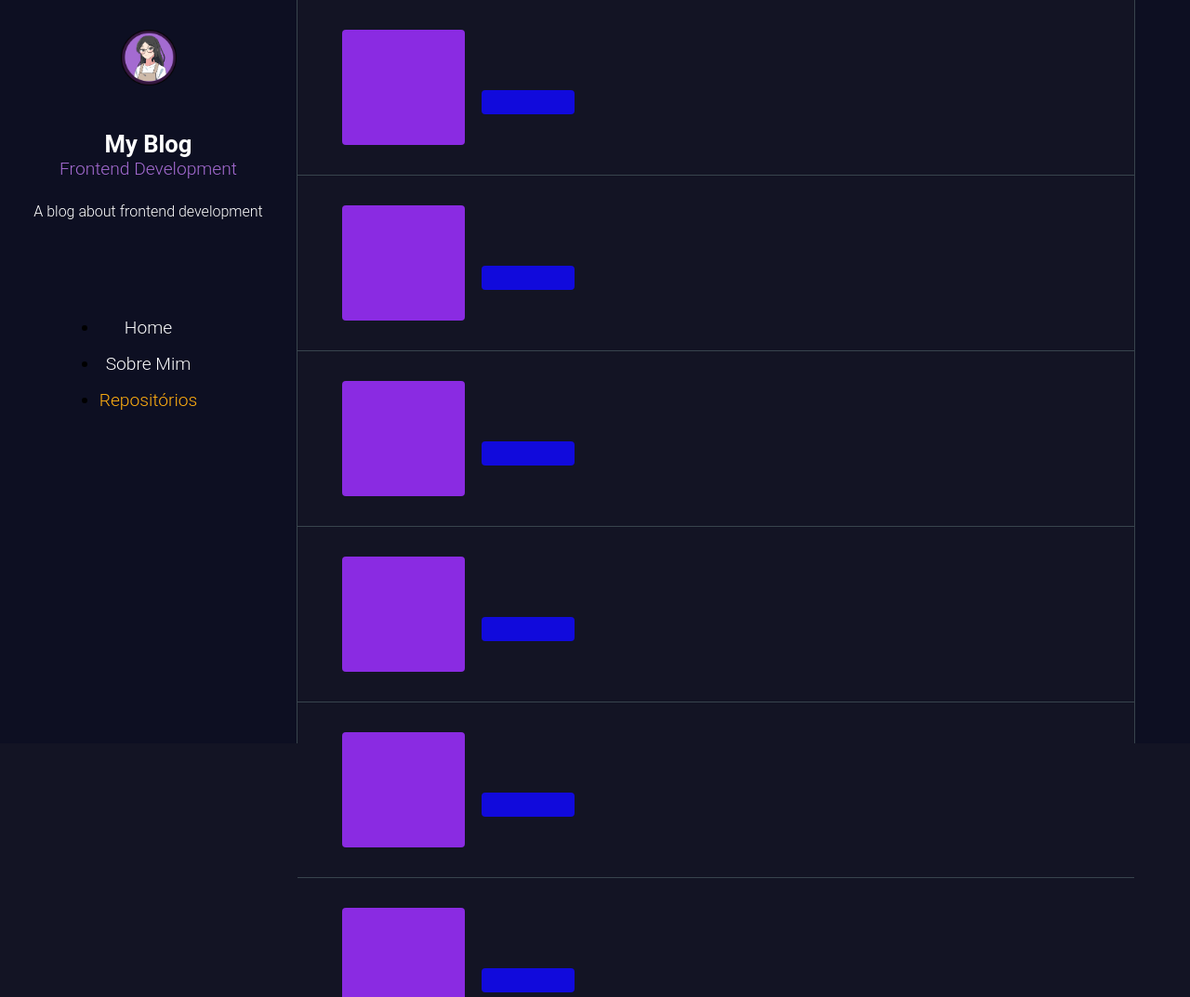
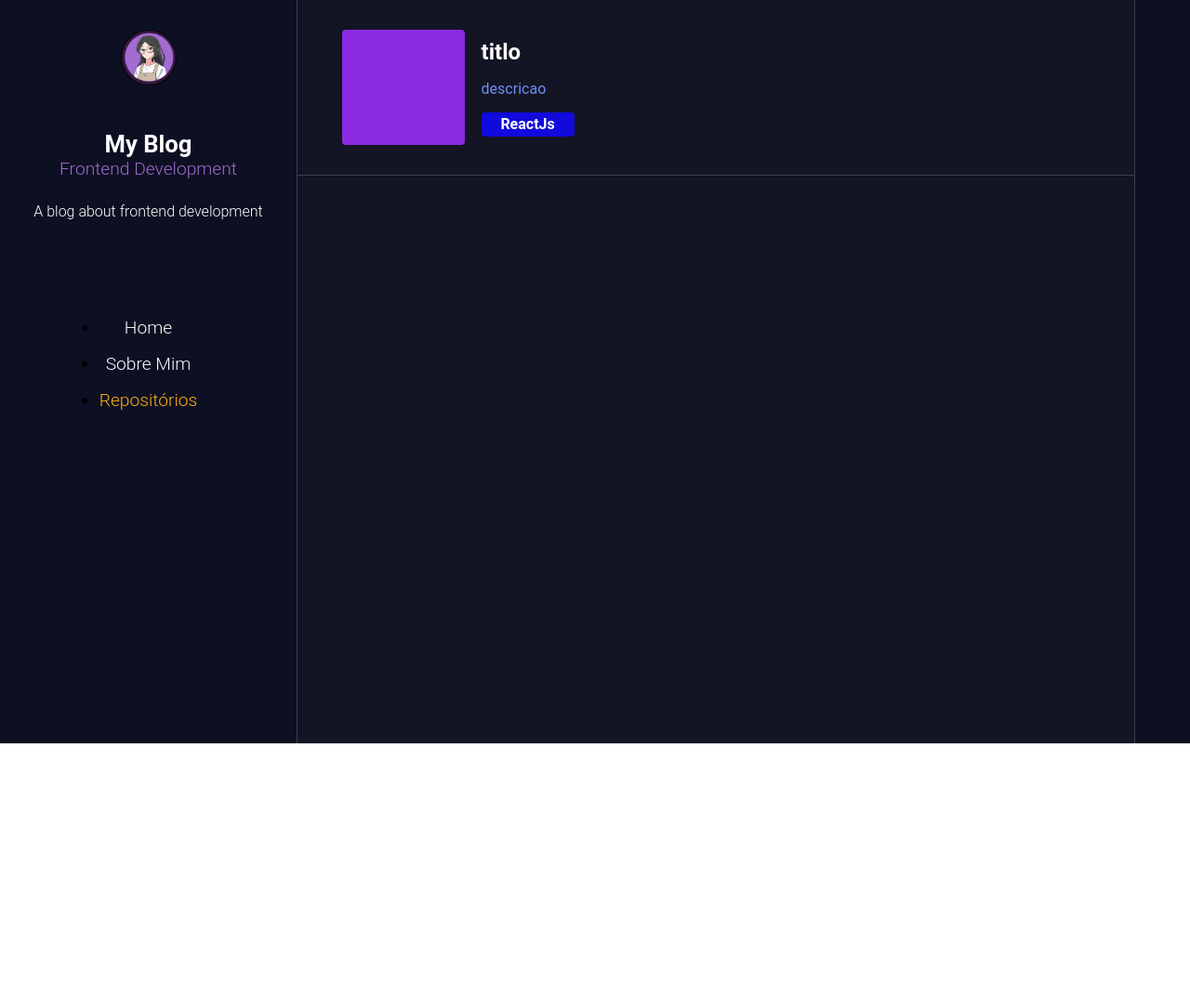
Before and after one commit to nataliaaraujo0/my-blog, a Gatsby site: page /repositories in a window 1280 px wide. Shown: the top 1073 px of the page at 93% size. After the commit the page ends 800 px from the top, so only its background shows below. Built offline with nearby package versions, Linux system fonts and the light colour scheme; Gatsby itself is replaced by a stand-in of ours; some icons are missing.

Commit message:
refactor: component tag

```diff
--- a/gatsby-config.js
+++ b/gatsby-config.js
@@ -7,6 +7,7 @@ module.exports = {
     siteUrl: `https://gatsbystarterdefaultsource.gatsbyjs.io/`,
   },
   plugins: [
+    `gatsby-plugin-typescript`,
     `gatsby-plugin-styled-components`,
     `gatsby-plugin-image`,
     {
--- a/package.json
+++ b/package.json
@@ -11,6 +11,7 @@
     "gatsby-plugin-manifest": "^4.21.0",
     "gatsby-plugin-sharp": "^4.22.0",
     "gatsby-plugin-styled-components": "^5.22.0",
+    "gatsby-plugin-typescript": "^4.22.0",
     "gatsby-source-filesystem": "^4.21.1",
     "gatsby-transformer-sharp": "^4.22.0",
     "prop-types": "^15.8.1",
--- a/src/components/RepoGitbub/index.jsx
+++ /dev/null
@@ -1,25 +0,0 @@
-import React from 'react'
-
-import * as S from './styled'
-
-export const RepoGithub = ({ slug, img, title, description, bgTag, titleTag }) => {
-	return (
-		<S.RepoLink to={slug}>
-			<S.RepoItemWrapper>
-				<S.RepoImage>
-					<h1>{img}</h1>
-				</S.RepoImage>
-
-				<S.ContentInfoWrapper>
-					<h1>{title}</h1>
-					<description>{description}</description>
-					<S.RepoTagList>
-						<S.RepoTag background={bgTag}>{titleTag}</S.RepoTag>
-
-					</S.RepoTagList>
-				</S.ContentInfoWrapper>
-
-			</S.RepoItemWrapper>
-		</S.RepoLink>
-	)
-}
--- /dev/null
+++ b/src/components/RepoGitbub/index.tsx
@@ -0,0 +1,35 @@
+import React from "react"
+import { RepoTag } from "../RepoTag"
+
+import * as S from "./styled"
+
+export interface RepoProps {
+  slug?: string
+  img?: string
+  title: string
+  description: string
+}
+
+export const RepoGithub = ({
+  slug,
+  img,
+  title = "titlo",
+  description = "descricao",
+}: RepoProps) => {
+  return (
+    <S.RepoLink to={slug}>
+      <S.RepoItemWrapper>
+        <S.RepoImage>
+          <img>{img}</img>
+        </S.RepoImage>
+        <S.ContentInfoWrapper>
+          <h1>{title}</h1>
+          <p>{description}</p>
+          <S.RepoTagList>
+            <RepoTag />
+          </S.RepoTagList>
+        </S.ContentInfoWrapper>
+      </S.RepoItemWrapper>
+    </S.RepoLink>
+  )
+}
--- a/src/components/RepoGitbub/styled.js
+++ b/src/components/RepoGitbub/styled.ts
@@ -49,16 +49,3 @@ export const RepoTagList = styled.div`
   display: flex;
   gap: 1rem;
 `
-export const RepoTag = styled.div`
-  margin-top: 1rem;
-  display: flex;
-  justify-content: center;
-  align-items: center;
-  min-width: 72px;
-  width: 100px;
-  max-width: auto;
-  height: 26px;
-  border-radius: 4px;
-  background: ${props => (props.background ? props.background : "#110adc")};
-  color: #fff;
-`
--- /dev/null
+++ b/src/components/RepoTag/index.tsx
@@ -0,0 +1,15 @@
+import React from "react"
+import * as S from "./styled"
+
+export interface TagProps {
+  titleTag?: string
+  bgTag?: string
+}
+
+export const RepoTag = ({ titleTag = "ReactJs", bgTag }: TagProps) => {
+  return (
+    <S.TagWrapper background={bgTag}>
+      <h1>{titleTag}</h1>
+    </S.TagWrapper>
+  )
+}
--- /dev/null
+++ b/src/components/RepoTag/styled.ts
@@ -0,0 +1,19 @@
+import styled from "styled-components"
+
+export const TagWrapper = styled.div`
+  display: flex;
+  justify-content: center;
+  align-items: center;
+  margin-top: 1rem;
+  min-width: 72px;
+  width: 100px;
+  max-width: auto;
+  height: 26px;
+  border-radius: 4px;
+  background: ${props => (props.background ? props.background : "#110adc")};
+  color: #fff;
+
+  h1 {
+    font-size: 1rem;
+  }
+`
--- a/src/pages/repositories.js
+++ b/src/pages/repositories.js
@@ -7,14 +7,6 @@ const AboutPage = () => (
   <Layout>
     <Seo title="repositories" />
     <RepoGithub />
-    <RepoGithub />
-    <RepoGithub />
-    <RepoGithub />
-    <RepoGithub />
-    <RepoGithub />
-    <RepoGithub />
-    <RepoGithub />
-    <RepoGithub />
   </Layout>
 )
 
```
Also changed, not shown: tsconfig.json (added, +18 -0 lines), 1 other file.
